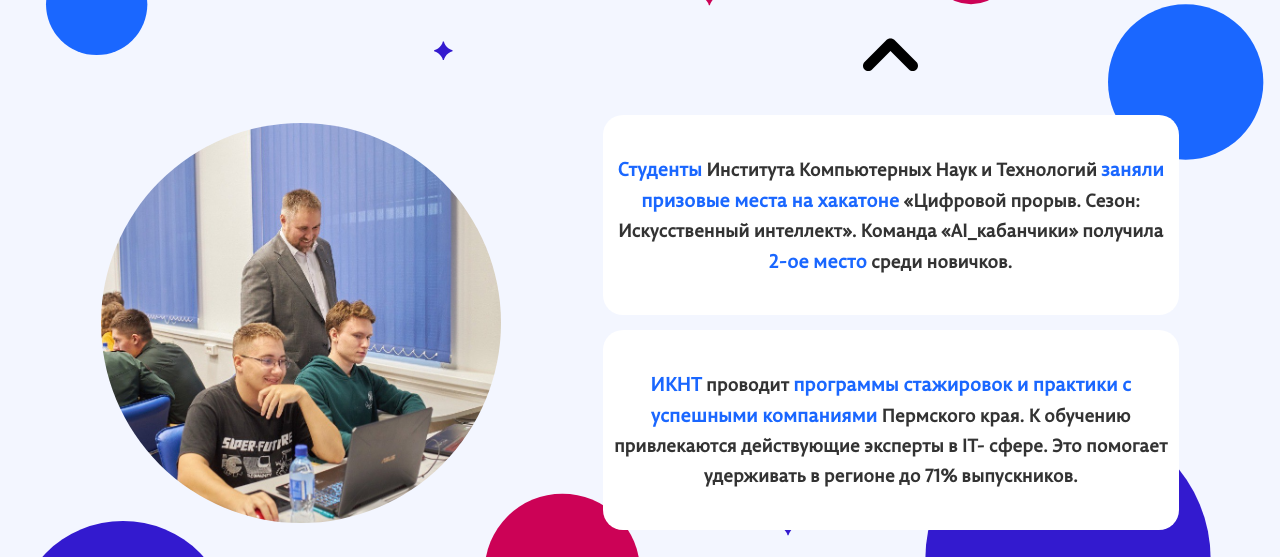
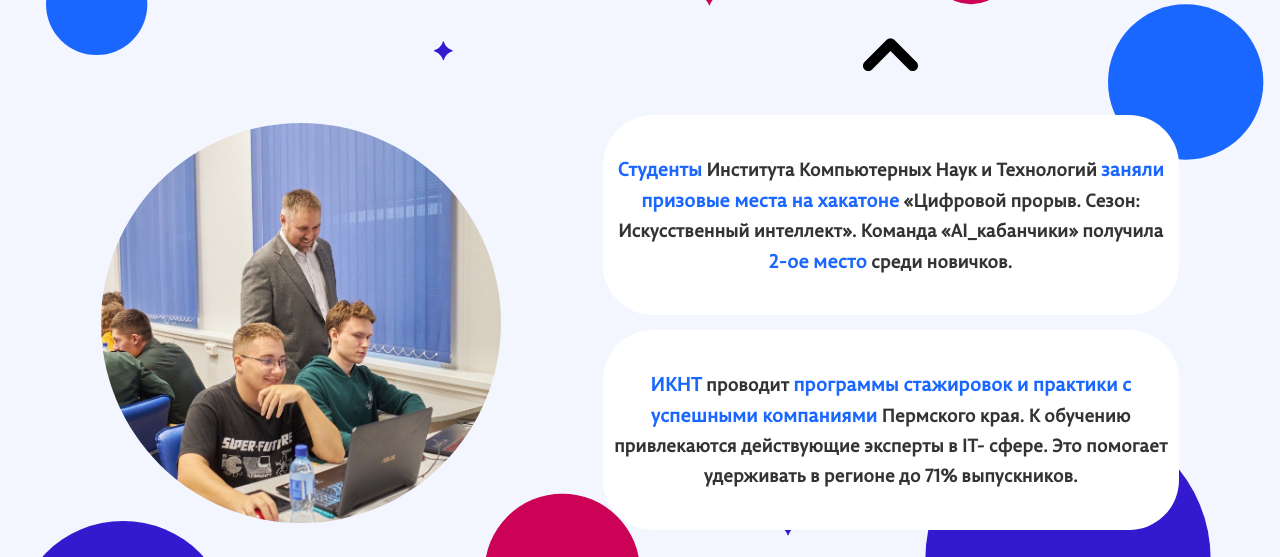
Before and after one commit to PaceGG/ICST-Landing, a plain HTML site: page index.html in a window 1280 px wide. Shown: the part 895-1452 px from the top of the page. Drawn offline with Linux system fonts and the light colour scheme.

Commit message:
default radius edit

```diff
--- a/styles/main.css
+++ b/styles/main.css
@@ -19,7 +19,7 @@ body {
   --accent: #1a67ff;
   --light-accent: #f3f6ff;
   --shadow: 0px 5px 10px #0000002e;
-  --default-radius: 20px;
+  --default-radius: 50px;
 }
 
 section {
```
